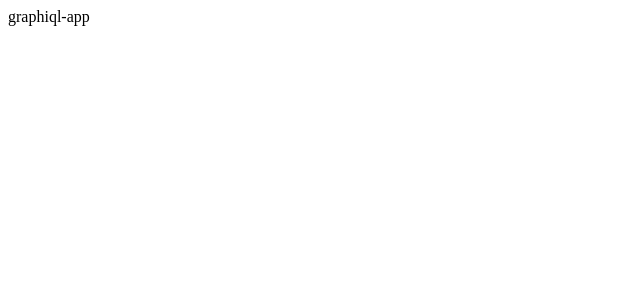
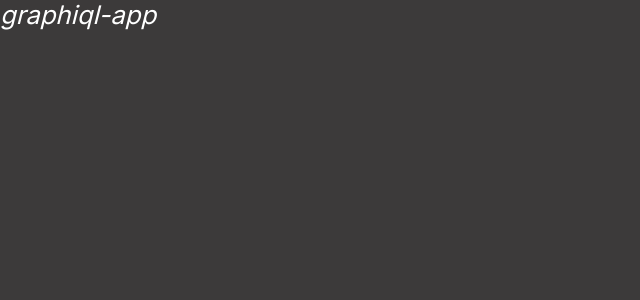
Before and after one commit to Veronika2811/graphiql-app, a React (Vite) app: page / in a window 1280 px wide. Shown: the top 300 px of the page, without its empty margins (0-640 px from the left). Built offline with nearby package versions, Linux system fonts and the light colour scheme.

Commit message:
feat: add MUI config #4

```diff
--- a/src/App.tsx
+++ b/src/App.tsx
@@ -1,5 +1,3 @@
-function App() {
-  return <div>graphiql-app</div>;
-}
+const App = () => <div>graphiql-app</div>;
 
 export default App;
--- a/src/main.tsx
+++ b/src/main.tsx
@@ -1,10 +1,16 @@
 import React from 'react';
 import ReactDOM from 'react-dom/client';
+import { ThemeProvider } from '@emotion/react';
+import { CssBaseline } from '@mui/material';
 
 import App from './App';
+import theme from './theme';
 
 ReactDOM.createRoot(document.getElementById('root')!).render(
   <React.StrictMode>
-    <App />
+    <ThemeProvider theme={theme}>
+      <CssBaseline />
+      <App />
+    </ThemeProvider>
   </React.StrictMode>
 );
--- /dev/null
+++ b/src/theme.tsx
@@ -0,0 +1,18 @@
+import { createTheme } from '@mui/material/styles';
+
+import '@fontsource/source-code-pro';
+import '@fontsource/inter';
+
+import { transitionsCustom } from './theme/animation';
+import { paletteCustom } from './theme/palette';
+import { typographyCustom } from './theme/typography';
+
+// https://mui.com/material-ui/customization/default-theme/
+// A custom theme for this app
+const theme = createTheme({
+  palette: paletteCustom,
+  typography: typographyCustom,
+  transitions: transitionsCustom,
+});
+
+export default theme;
--- /dev/null
+++ b/src/theme/animation.ts
@@ -0,0 +1,3 @@
+import { TransitionsOptions } from '@mui/material';
+
+export const transitionsCustom: TransitionsOptions = {};
--- /dev/null
+++ b/src/theme/palette.ts
@@ -0,0 +1,23 @@
+import { PaletteOptions } from '@mui/material';
+
+export const paletteCustom: PaletteOptions = {
+  primary: {
+    main: '#fff',
+  },
+  secondary: {
+    main: '#E1008E',
+  },
+  text: {
+    primary: '#fff',
+    secondary: '#E1008E',
+    disabled: '#A0A0A0',
+  },
+  background: {
+    paper: '#2B2929',
+    default: '#3C3A3A',
+  },
+  action: {
+    disabled: '#A0A0A0',
+    disabledBackground: '#C0C0C0',
+  },
+};
--- /dev/null
+++ b/src/theme/typography.ts
@@ -0,0 +1,60 @@
+import { TypographyOptions } from '@mui/material/styles/createTypography';
+
+export const typographyCustom: TypographyOptions = {
+  fontFamily: ['Inter', 'sans-serif'].join(','),
+  h1: {
+    fontSize: '12.6rem',
+    fontWeight: 700,
+    lineHeight: 1.2,
+  },
+  h2: {
+    fontSize: '3.2rem',
+    fontWeight: 700,
+    lineHeight: 1.2,
+  },
+  h3: {
+    fontSize: '2.8rem',
+    fontWeight: 700,
+    lineHeight: 1.2,
+  },
+  h4: {
+    fontSize: '2.6rem',
+    fontWeight: 700,
+    lineHeight: 1.2,
+  },
+  subtitle1: {
+    fontSize: '1.8rem',
+    fontWeight: 700,
+    lineHeight: 1.2,
+  },
+  body1: {
+    fontSize: '1.6rem',
+    fontWeight: 100,
+    fontStyle: 'italic',
+    lineHeight: 1.2,
+  },
+  body2: {
+    fontSize: '1.2rem',
+    fontWeight: 100,
+    fontStyle: 'italic',
+    lineHeight: 1.2,
+  },
+  caption: {
+    fontSize: '2.2rem',
+    fontWeight: 700,
+    fontStyle: 'italic',
+    lineHeight: 1.28,
+  },
+  button: {
+    fontSize: '1.2rem',
+    fontWeight: 700,
+    lineHeight: 1.2,
+  },
+  code: {
+    fontFamily: ['Source Code Pro', 'monospace'].join(','),
+    fontWeight: 400,
+    fontSize: '1rem',
+    lineHeight: 1.4,
+    letterSpacing: '0.01em',
+  },
+};
--- /dev/null
+++ b/src/theme/utils.ts
@@ -0,0 +1,4 @@
+import { SxProps } from '@mui/material/styles';
+
+export const combineSxProps = (...sxPropsList: SxProps[]): SxProps =>
+  sxPropsList.reduce((acc, current) => ({ ...acc, ...current }), {});
```
Also changed, not shown: package.json (+6 -1 lines), src/mui.d.ts (added, +17 -0 lines), .eslintrc.cjs, 1 other file (tests, documents, lock files or other folders).
